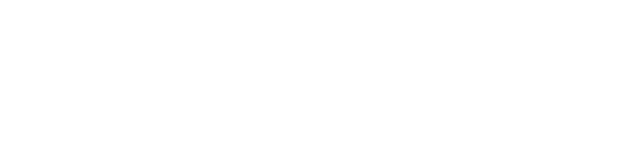
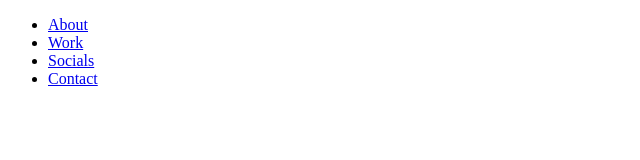
Before and after one commit to sarahbyang/MyPortfolio, a plain HTML site: page index.html in a window 1280 px wide. Shown: the whole page, without its empty margins (0-640 px from the left). Drawn offline with Linux system fonts and the light colour scheme.

Commit message:
izagu - nav bar first commit

```diff
--- a/index.html
+++ b/index.html
@@ -6,6 +6,11 @@
     <title>Sarah Yang</title>
 </head>
 <body>
-
+    <ul>
+        <li><a href="about">About</a></li>
+        <li><a href="work">Work</a></li>
+        <li><a href="social">Socials</a></li>
+        <li><a href="contact">Contact</a></li>
+      </ul>
 </body>
 </html>
```
